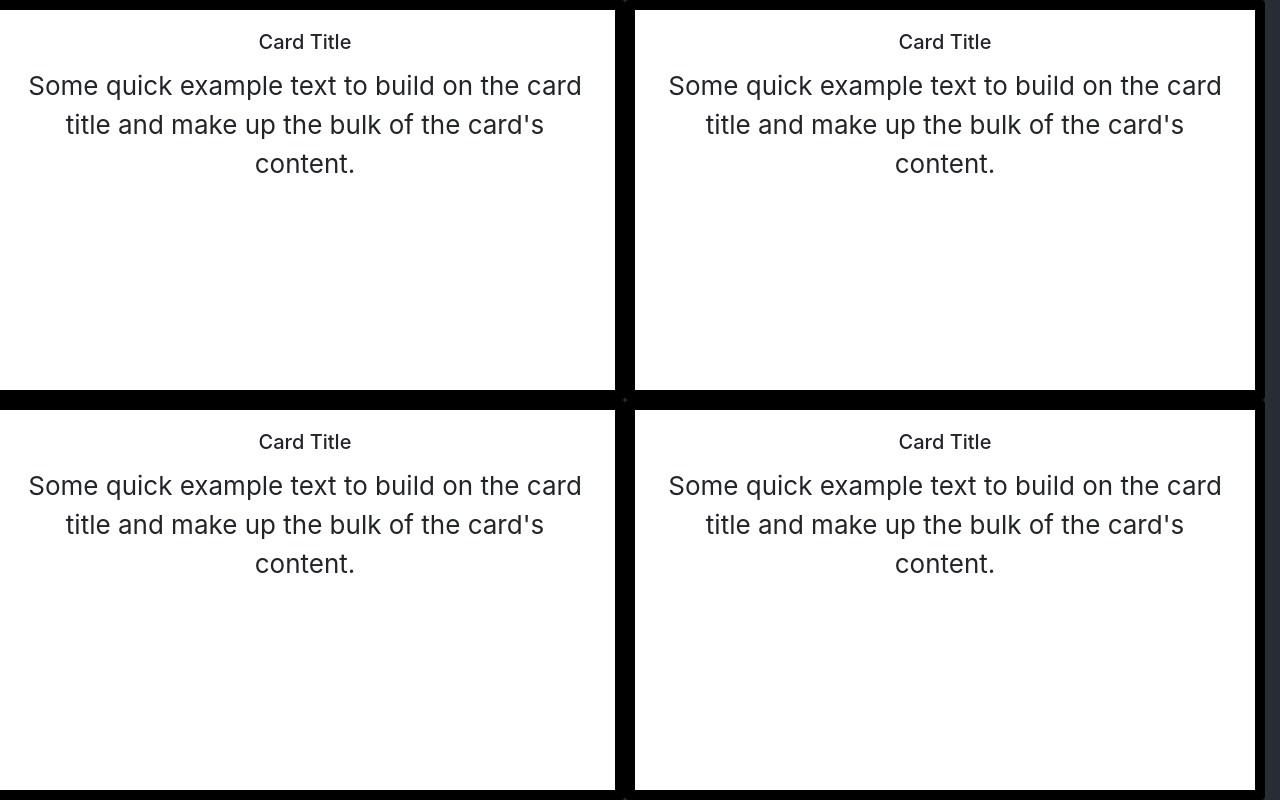
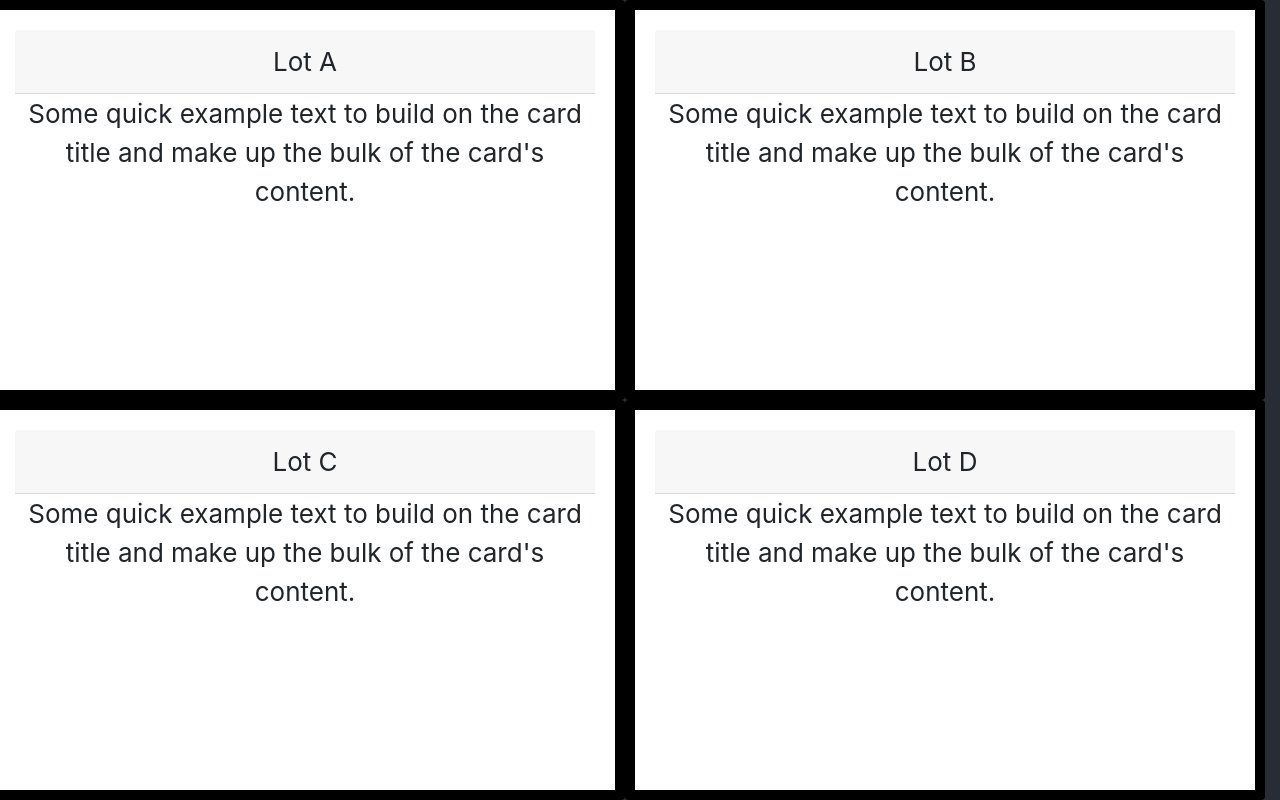
Before and after one commit to HarisSpahija/pit-app, a React (Create React App) app: page / in a window 1280 px wide. Built offline with nearby package versions, Linux system fonts and the light colour scheme.

Commit message:
added title to cards

```diff
--- a/src/App.css
+++ b/src/App.css
@@ -19,6 +19,7 @@
   display: flex;
   justify-content: center;
   font-size: calc(10px + 2vmin);
+  flex-direction: column;
 }
 
 .App-link {
--- a/src/App.js
+++ b/src/App.js
@@ -14,12 +14,12 @@ function App() {
             />
             <header className="App-header">
                 <div class="row">
-                    <ParkingCard />
-                    <ParkingCard />
+                    <ParkingCard parkingLot="Lot A" />
+                    <ParkingCard parkingLot="Lot B" />
                 </div>
                 <div class="row">
-                    <ParkingCard />
-                    <ParkingCard />
+                    <ParkingCard parkingLot="Lot C" />
+                    <ParkingCard parkingLot="Lot D" />
                 </div>
             </header>
         </div>
--- a/src/components/ParkingCard.js
+++ b/src/components/ParkingCard.js
@@ -1,11 +1,11 @@
 import React from "react";
 import Card from "react-bootstrap/Card";
 
-export default function ParkingCard() {
+export default function ParkingCard({parkingLot}) {
     return (
         <Card style={{ width: "50vw", height: "50vh", border: "10px solid black", boxSizing: "border-box" }}>
             <Card.Body>
-                <Card.Title>Card Title</Card.Title>
+                <Card.Header>{parkingLot}</Card.Header>
                 <Card.Text>
                     Some quick example text to build on the card title and make
                     up the bulk of the card's content.
```
